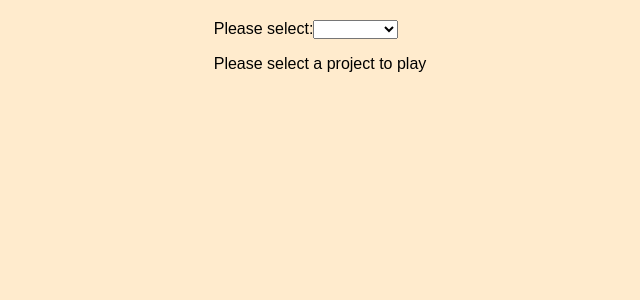
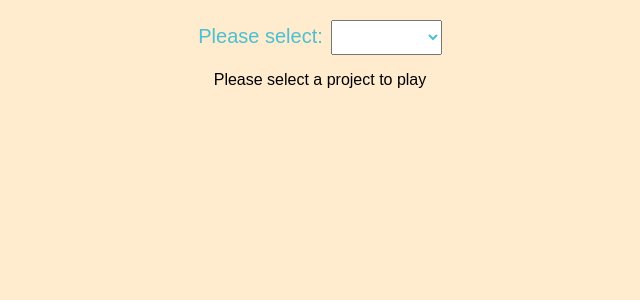
Before and after one commit to AndyC00/React_MiniGames, a React (Create React App) app: page / in a window 1280 px wide. Shown: the top 300 px of the page, without its empty margins (320-960 px from the left). Built offline with nearby package versions, Linux system fonts and the light colour scheme.

Commit message:
decoration

```diff
--- a/src/Dice.jsx
+++ b/src/Dice.jsx
@@ -323,7 +323,6 @@ export default function DiceRolling() {
         </p>
       </div>
 
-      <div className="app">
         <div className="chat-container">
           <div className="messages">
             {messages.map(renderMessage)}
@@ -337,6 +336,7 @@ export default function DiceRolling() {
             {error && <div className="error-message">Error: {error}</div>}
             <div ref={messagesEndRef} />
           </div>
+
           <form onSubmit={handleSubmit} className="input-form">
             <input
               ref={inputRef}
@@ -352,7 +352,6 @@ export default function DiceRolling() {
             </button>
           </form>
         </div>
-      </div>
 
     </div>
   );
--- a/src/styles.css
+++ b/src/styles.css
@@ -27,6 +27,24 @@ body {
   font-family: sans-serif;
   margin: 20px;
   padding: 0;
+}
+
+/* Title page styles: */
+.app {
+  text-align: center;
+}
+
+.app label {
+  font-size: 20px;
+  color: #4cc0d2;
+  font-style: bold;
+}
+
+.app select {
+  font-size: 16px;
+  padding: 7px;
+  margin-left: 8px;
+  color: #4cc0d2;
 }
 
 /* Tic Tac Toe styles: */
@@ -123,3 +141,26 @@ body {
   display: flex;
   gap: 8px;
 }
+
+.gomoku_operation button {
+  background: #4cc0d2;
+  border: none;
+  border-radius: 6px;
+  color: white;
+  cursor: pointer;
+  font-size: 14px;
+  padding: 8px 16px;
+  transition: background-color 0.2s ease-in-out;
+}
+
+/* Dice roller styles */
+.dice_instruction {
+  margin-bottom: 30px;
+  font-size: medium;
+  font-style: italic;
+}
+
+.dice_container {
+  flex-direction: column;
+  gap: 20px;
+}
```
